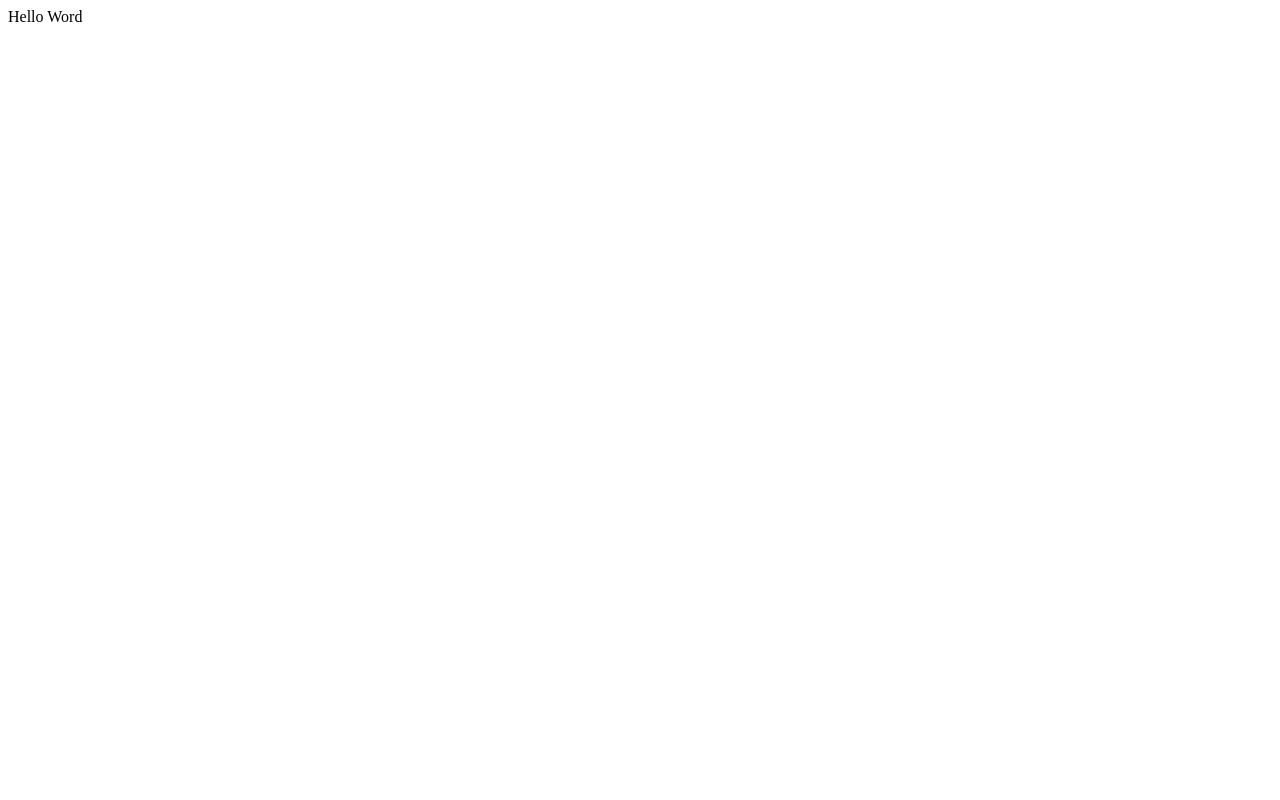
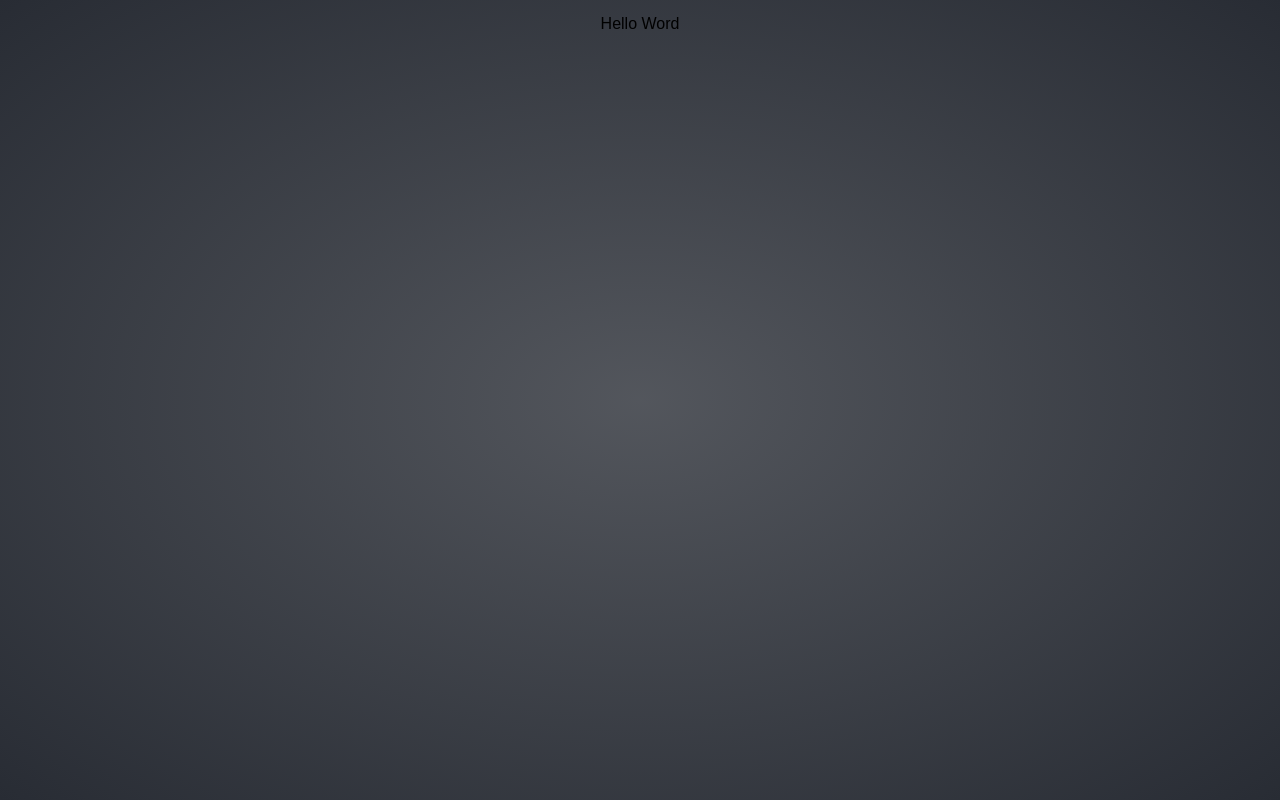
Before and after one commit to JoanSants/sudoku, a React (Create React App) app: page / in a window 1280 px wide. Built offline with nearby package versions, Linux system fonts and the light colour scheme.

Commit message:
Apply global styles

```diff
--- a/src/index.tsx
+++ b/src/index.tsx
@@ -1,10 +1,14 @@
 import React from 'react'
 import ReactDOM from 'react-dom'
 import { reportWebVitals } from './core'
+import { GlobalStyles } from './styles'
 
 ReactDOM.render(
   <React.StrictMode>
-    <div>Hello Word</div>
+    <>
+      <GlobalStyles />
+      <div>Hello Word</div>
+    </>
   </React.StrictMode>,
   document.getElementById('root')
 )
--- /dev/null
+++ b/src/styles/global.ts
@@ -0,0 +1,24 @@
+import { createGlobalStyle } from 'styled-components'
+
+export default createGlobalStyle`
+	html {
+		height: 100%;
+
+		body {
+			display: flex;
+			flex-direction: column;
+			height: 100%;
+			margin: 0
+		}
+
+		#root {
+			background: radial-gradient(#282C34CC, #282C34);
+			color: '282C34';
+			display: flex;
+			font-family: sans-serif;
+			height: 100%;
+			justify-content: center;
+			padding: 15px
+		}
+	}
+`
--- /dev/null
+++ b/src/styles/index.ts
@@ -0,0 +1 @@
+export { default as GlobalStyles } from './global'
```
Also changed, not shown: 1 other file (tests, documents, lock files or other folders).
